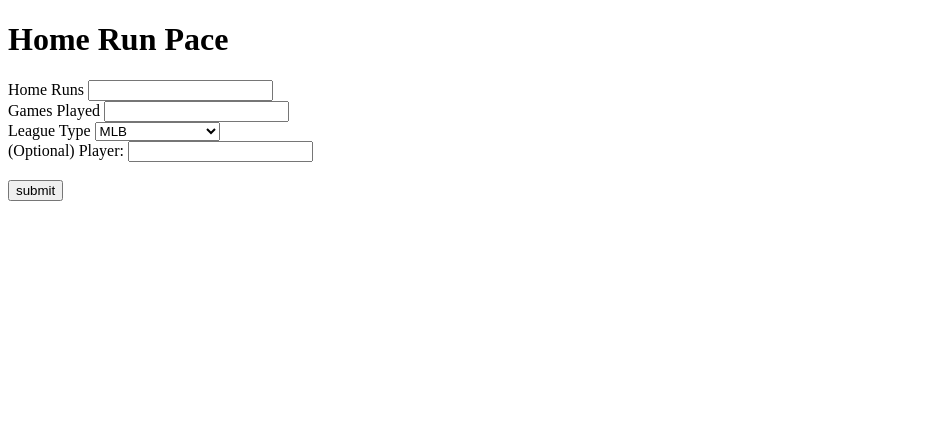
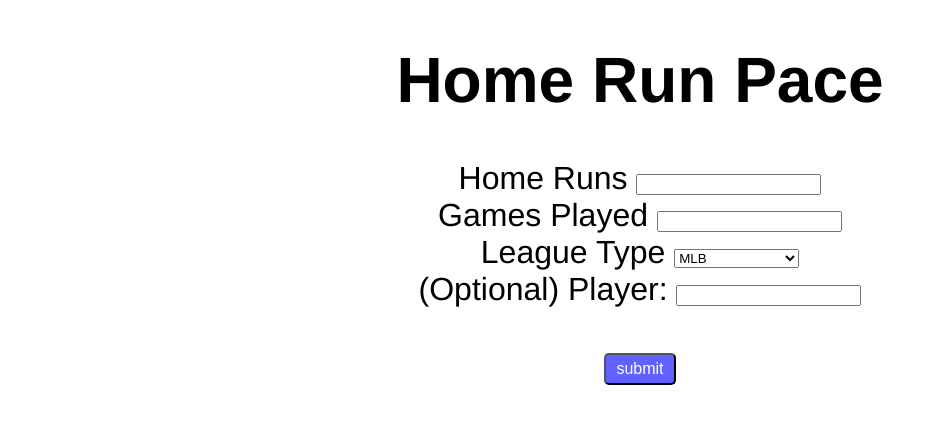
Before and after one commit to jamesrrdev/Baseball-Stat-Tool-Site, a plain HTML site: page index.html in a window 1280 px wide. Shown: the whole page, without its empty margins (0-937 px from the left). Drawn offline with Linux system fonts and the light colour scheme.

Commit message:
CSS update
Centered everything, added some minimal style and added to the submit button.

```diff
--- a/index.html
+++ b/index.html
@@ -44,7 +44,7 @@
     </div>
 
     <br>
-    <button id="submit_button">submit</button>
+    <button id="submit_button" class="submitBttn">submit</button>
 
     <h2 id="home_run_pace"></h2>
 
--- a/index.js
+++ b/index.js
@@ -15,6 +15,8 @@ let projected_home_runs;
 const select_league_type = document.getElementById("league_type_select");
 const games_in_season_box = document.getElementById("games_in_season_box")
 
+const submit_button = document.getElementById("submit_button")
+
 select_league_type.addEventListener("change", () => {
 
     if(select_league_type.value === "non-professional") {
@@ -26,7 +28,7 @@ select_league_type.addEventListener("change", () => {
 
 });
 
-document.getElementById("submit_button").onclick = function(){
+submit_button.onclick = function(){
 
     // Equation
     // Projected Home Runs = Home Runs / Games Played * Games in Season
--- a/style.css
+++ b/style.css
@@ -1,5 +1,30 @@
+body{
+    text-align: center;
+    font-size: 2em;
+    font-family: Helvetica;
+}
+
 
 /* This is hidden by default */
 #games_in_season_box{
     display: none;
 }
+
+.submitBttn{
+    padding: 5px 10px;
+    font-size: 0.5em;
+    color: white;
+    background-color: hsl(240, 100%, 69%);
+    border-radius: 5px;
+    cursor: pointer;
+    transition: background-color 0.25s;
+
+}
+
+.submitBttn:hover{
+    background-color: hsl(240, 100%, 59%);
+}
+
+#home_run_pace{
+    font-size: 1em;
+}
```
